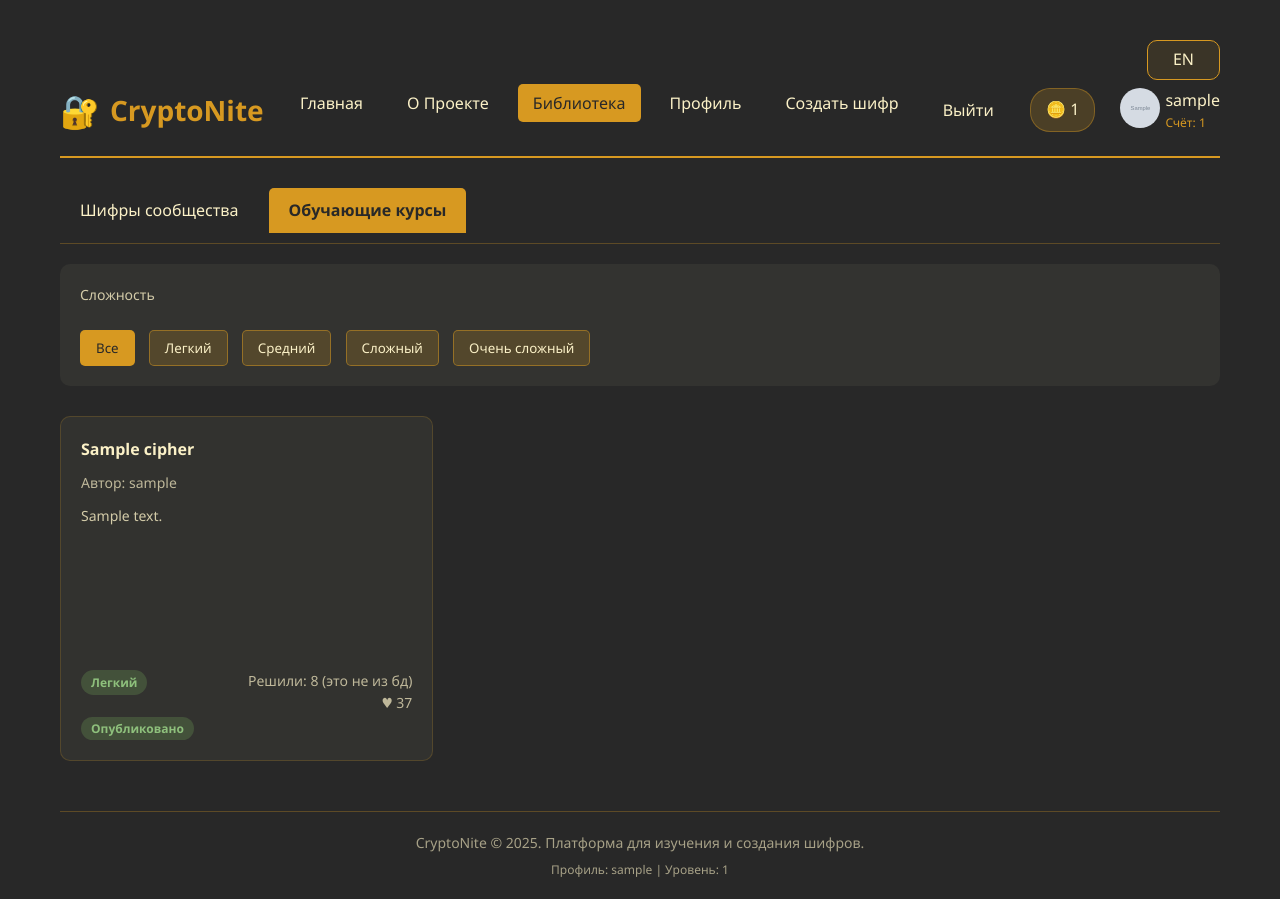
After one commit to v1tush/cryptonite, a Django app: page /ciphers/library_courses/ in a window 1280 px wide. The commit adds this page. Run offline with Django 5.2, Linux system fonts and the light colour scheme; a user stored in the database is signed in; tables that the repository leaves empty hold one stand-in row (values such as "Sample post"); grey boxes marked "Sample" are stand-in pictures.

Commit message:
add libary of ciphers

```diff
--- a/cryptonite/ciphers/urls.py
+++ b/cryptonite/ciphers/urls.py
@@ -15,4 +15,14 @@ urlpatterns = [
         ciphers.views.CreateEditCipher.as_view(),
         name='edit_cipher',
     ),
+    path(
+        'library_courses/',
+        ciphers.views.LibraryCoursesView.as_view(),
+        name='library_courses',
+    ),
+    path(
+        'library_community/',
+        ciphers.views.LibraryCoursesView.as_view(),
+        name='library_community',
+    ),
 ]
--- a/cryptonite/ciphers/views.py
+++ b/cryptonite/ciphers/views.py
@@ -80,4 +80,15 @@ class CreateEditCipher(LoginRequiredMixin, django.views.generic.FormView):
         return self.render_to_response(self.get_context_data(form=form))
 
 
+class LibraryCommunityView(django.views.generic.ListView):
+    model = ciphers.models.Cipher
+    template_name = 'ciphers/libary.html'
+    context_object_name = 'ciphers'
+
+
+class LibraryCoursesView(django.views.generic.ListView):
+    model = ciphers.models.Cipher
+    template_name = 'ciphers/libary.html'
+    context_object_name = 'ciphers'
+
 # ! Реализация views для возможности рещения
--- a/cryptonite/main/views.py
+++ b/cryptonite/main/views.py
@@ -1,7 +1,5 @@
-from django.http import HttpResponse
+from django.shortcuts import render
 
 
 def home(request):
-    return HttpResponse(
-        '<a href="/users/signup/">регистрация (это здесь для удобства)</a>',
-    )
+    return render(request=request, template_name='base.html')
--- a/cryptonite/static_dev/css/create_cipher.css
+++ b/cryptonite/static_dev/css/create_cipher.css
@@ -170,10 +170,10 @@
 }
 
 .hard .difficulty-name {
-    color: #ff1900;
+    color: #fb4934;
 }
 .hard.selected {
-    border-color: #ff1900;
+    border-color: #fb4934;
     background-color: rgba(251, 73, 52, 0.15);
 }
 
--- a/cryptonite/static_dev/css/style.css
+++ b/cryptonite/static_dev/css/style.css
@@ -224,12 +224,23 @@ nav a:hover, nav a.active, .nav-burger a:hover, .nav-burger a.active, .nav-link:
     gap: 20px;
 }
 
-.difficulty {
+.difficulty, .status {
     padding: 3px 10px;
     border-radius: 15px;
     font-size: 12px;
     font-weight: bold;
 }
+
+.status.is-published {
+    background-color: rgba(106, 153, 85, 0.3);
+    color: #8ec07c;
+}
+
+.status.not-is-published {
+    background-color: rgba(215, 153, 33, 0.3);
+    color: #d79921;
+}
+
 
 .difficulty.easy {
     background-color: rgba(106, 153, 85, 0.3);
@@ -244,6 +255,11 @@ nav a:hover, nav a.active, .nav-burger a:hover, .nav-burger a.active, .nav-link:
 .difficulty.hard {
     background-color: rgba(204, 36, 29, 0.3);
     color: #fb4934;
+}
+
+.difficulty.hardcore {
+    color: #9d0006;
+    background-color: rgba(157, 0, 6, 0.15);
 }
 
 footer {
@@ -289,7 +305,7 @@ footer p:nth-child(2){
     font-size: 14px;
     color: rgba(251, 241, 199, 0.8);
     margin-bottom: 15px;
-    height: 100px;
+    height: 150px;
     overflow: hidden;
 }
 
--- a/cryptonite/static_dev/js/libary.js
+++ b/cryptonite/static_dev/js/libary.js
@@ -4,12 +4,10 @@ document.querySelectorAll('.filter-btn').forEach(btn => {
         parent.querySelectorAll('.filter-btn').forEach(b => b.classList.remove('active'));
         this.classList.add('active');
         let difficulty = document.querySelector('.filter-btn.active.difficulty-filter-button').innerHTML;
-        let category = document.querySelector('.filter-btn.active.category-filter-button').innerHTML;
         let ciphers = document.getElementsByClassName('cipher-card');
         for (let i = 0; i < ciphers.length; i++) {
-            let category_cipher = ciphers[i].getAttribute('data-category');
             let difficulty_cipher = ciphers[i].getAttribute('data-difficulty');
-            if ((category_cipher != category & category != 'Все') | (difficulty_cipher != difficulty & difficulty != 'Все')) {
+            if (difficulty_cipher != difficulty & difficulty != 'Все') {
                 ciphers[i].style.display = 'none';
             } else {
                 ciphers[i].style.display = 'block';
--- a/cryptonite/templates/base.html
+++ b/cryptonite/templates/base.html
@@ -10,7 +10,7 @@
         <meta name="viewport" content="width=device-width, initial-scale=1.0">
         <link href="{% static 'css/style.css' %}" rel="stylesheet">
         <link href="{% static 'css/cipher.css' %}" rel="stylesheet">
-        <link href="{% static 'css/libary.css' %}" rel="stylesheet">
+        <link href="{% static 'css/library.css' %}" rel="stylesheet">
         <link href="{% static 'css/main.css' %}" rel="stylesheet">
         <link href="{% static 'css/profile.css' %}" rel="stylesheet">
         <link href="{% static 'css/about.css' %}" rel="stylesheet">
@@ -25,6 +25,7 @@
 
             <main>
                 {% block content %}
+                <div style="display: block; color: #d79921; font-size: 60px; font-weight: bold; text-align: center; padding: 100px 0;">🚧Строительные работы 🛠🚧👷‍♂️</div>
                 {% endblock %}
             </main>
             <footer>
--- /dev/null
+++ b/cryptonite/templates/ciphers/libary.html
@@ -0,0 +1,30 @@
+{% extends 'base.html' %}
+{% load i18n %}
+{% load static %}
+{% block content %}
+<div class="tabs">
+    <a class="tab {% if request.resolver_match.view_name == 'ciphers:library_community' %}active {% endif %}" {% if request.resolver_match.view_name != 'ciphers:library_community' %}href="{% url 'ciphers:library_community' %}"{% endif %}>Шифры сообщества</a>
+    <a class="tab {% if request.resolver_match.view_name == 'ciphers:library_courses' %}active {% endif %}" {% if request.resolver_match.view_name != 'ciphers:library_courses' %}href="{% url 'ciphers:library_courses' %}"{% endif %}>Обучающие курсы</a>
+</div>
+
+<div class="filters">
+    <div class="filter-group">
+        <div class="filter-label">Сложность</div>
+        <div class="filter-buttons">
+            <button class="filter-btn active difficulty-filter-button">Все</button>
+            <button class="filter-btn difficulty-filter-button">Легкий</button>
+            <button class="filter-btn difficulty-filter-button">Средний</button>
+            <button class="filter-btn difficulty-filter-button">Сложный</button>
+            <button class="filter-btn difficulty-filter-button">Очень сложный</button>
+        </div>
+    </div>
+</div>
+
+<div class="cipher-grid">
+    {% for i in ciphers.all %}
+        {% include 'includes/cipher-card.html' with cipher=i %}
+    {% endfor %}
+</div>
+<script src="{% static 'js/libary.js' %}"></script>
+<script src="{% static 'js/common.js' %}"></script>
+{% endblock %}
--- /dev/null
+++ b/cryptonite/templates/includes/cipher-card.html
@@ -0,0 +1,22 @@
+{% load static %}
+{% load i18n %}
+<div data-difficulty="{% if cipher.difficulty == 1 %}Легкий{% elif cipher.difficulty == 2 %}Средний{% elif cipher.difficulty == 3 %}Сложный{% else %}Очень сложный{% endif %}" class="cipher-card">
+    <h4>{{cipher.title}}</h4>
+    <div class="cipher-author">Автор: {{cipher.author.username}}</div>
+    <p class="cipher-desc">{{cipher.description}}</p>
+    <div class="cipher-meta">
+        <div>
+            <div class="difficulty {% if cipher.difficulty == 1 %}easy{% elif cipher.difficulty == 2 %}medium{% elif cipher.difficulty == 3 %}hard{% else %}hardcore{% endif %}">{% if cipher.difficulty == 1 %}Легкий{% elif cipher.difficulty == 2 %}Средний{% elif cipher.difficulty == 3 %}Сложный{% else %}Очень Сложный{% endif %}</div>
+        </div>
+        <div class="stats">
+            <div>Решили: 8 (это не из бд)</div>
+            <div data-like="0" class="likes">♥ 37</div>
+        </div>
+    </div>
+    {% if user.id != cipher.author.id %}
+        <a href="" class="btn btn-small btn-cipher">РЕШИТЬ</a>
+    {% else %}
+        <a href="" class="status {% if cipher.is_published %} is-published {% else %} not-is-published {% endif %}">{% if cipher.is_published %} Опубликовано {% else %} На модерации {% endif %}</a>
+    {% endif %}
+</div>
+<script src="{% static 'js/common.js' %}"></script>
--- a/cryptonite/templates/includes/header.html
+++ b/cryptonite/templates/includes/header.html
@@ -11,12 +11,12 @@
 
     <nav>
         <ul>
-            <li><a {% if request.resolver_match.view_name == 'main:main' %} class="active" disabled{% endif %} href="{% url 'main:main' %}">Главная</a></li>
-            <li><a {% if request.resolver_match.view_name == 'about:about' %} class="active" disabled{% endif %} href="{% url 'about:about' %}">О Проекте</a></li>
-            <li><a {% if request.resolver_match.view_name == '' %} class="active" disabled{% endif %} href="">Библиотека</a></li>
+            <li><a {% if request.resolver_match.view_name == 'main:main' %} class="active" {% else %} href="{% url 'main:main' %}"{% endif %}>Главная</a></li>
+            <li><a {% if request.resolver_match.view_name == 'about:about' %} class="active" {% else %}href="{% url 'about:about' %}"{% endif %}>О Проекте</a></li>
+            <li><a {% if request.resolver_match.view_name == 'ciphers:library_community' or  request.resolver_match.view_name == 'ciphers:library_courses'%} class="active" {% else %}href="{% url 'ciphers:library_community' %}"{% endif %}>Библиотека</a></li>
             {% if user.is_authenticated %}
-                <li><a {% if request.resolver_match.view_name == 'users:profile' %} class="active" disabled{% endif %} href="{% url 'users:profile' %}">Профиль</a></li>
-                <li><a {% if request.resolver_match.view_name == 'ciphers:create_cipher' %} class="active" disabled{% endif %} href="{% url 'ciphers:create_cipher' %}">Создать шифр</a></li>
+                <li><a {% if request.resolver_match.view_name == 'users:profile' %} class="active" {% else %}href="{% url 'users:profile' %}"{% endif %}>Профиль</a></li>
+                <li><a {% if request.resolver_match.view_name == 'ciphers:create_cipher'%} class="active" {% else %}href="{% url 'ciphers:create_cipher' %}"{% endif %}>Создать шифр</a></li>
                 <li>
                     <form method="post" action="{% url 'users:logout' %}">
                         {% csrf_token %}
@@ -43,7 +43,7 @@
             </div>
             <div>
                 <div class="avatar-and-username">
-                    <div class="avatar"><img src="{% if user.avatar %} {{ user.avatar }} {% else %} {% static 'images/avatar.jpg' %} {% endif %}"></div>
+                    <div class="avatar"><a style="display: inline-block; width: 40px; height: 40px;" href="{% url 'users:profile' %}"><img src="{% if user.avatar %} {{ user.avatar }} {% else %} {% static 'images/avatar.jpg' %} {% endif %}"></a></div>
                     <div>
                         <div>{{ user.username }}</div>
                         <div class="user-rating">Счёт: {{ user.xp }}</div>
@@ -55,20 +55,24 @@
 </div>
 <div id="nav-burger" class="nav-burger" hidden>
     <ul>
-        <li><a {% if request.resolver_match.view_name == 'main:main' %} class="active" disabled{% endif %} href="{% url 'main:main' %}">Главная</a></li>
-        <li><a {% if request.resolver_match.view_name == 'about:about' %} class="active" disabled{% endif %} href="{% url 'about:about' %}">О Проекте</a></li>
-        <li><a {% if request.resolver_match.view_name == '' %} class="active" disabled{% endif %} href="">Библиотека</a></li>
+        <li><a {% if request.resolver_match.view_name == 'main:main' %} class="active" {% else %} href="{% url 'main:main' %}"{% endif %}>Главная</a></li>
+        <li><a {% if request.resolver_match.view_name == 'about:about' %} class="active" {% else %}href="{% url 'about:about' %}"{% endif %}>О Проекте</a></li>
+        <li><a {% if request.resolver_match.view_name == 'ciphers:library_community' or  request.resolver_match.view_name == 'ciphers:library_courses'%} class="active" {% else %}href="{% url 'ciphers:library_community' %}"{% endif %}>Библиотека</a></li>
         {% if user.is_authenticated %}
-            <li><a {% if request.resolver_match.view_name == 'users:profile' %} class="active" disabled{% endif %} href="{% url 'users:profile' %}">Профиль</a></li>
-            <li><a {% if request.resolver_match.view_name == 'ciphers:create_cipher' %} class="active" disabled{% endif %} href="{% url 'ciphers:create_cipher' %}">Создать шифр</a></li>
+            <li><a {% if request.resolver_match.view_name == 'users:profile' %} class="active" {% else %}href="{% url 'users:profile' %}"{% endif %}>Профиль</a></li>
+            <li><a {% if request.resolver_match.view_name == 'ciphers:create_cipher'%} class="active" {% else %}href="{% url 'ciphers:create_cipher' %}"{% endif %}>Создать шифр</a></li>
             <li>
                 <form method="post" action="{% url 'users:logout' %}">
                     {% csrf_token %}
-                    <button class="nav-link" type="submit">Выйти</button>
+                    <button class="nav-link" type="submit"><span>Выйти</span></button>
                 </form>
             </li>
         {% else %}
-            <li><a href="{% url 'users:login' %}">Войти</a></li>
+            {% if request.resolver_match.view_name == 'users:login' %}
+                <li><a href="{% url 'users:signup' %}">Регистрация</a></li>
+            {% else %}
+                <li><a href="{% url 'users:login' %}">Войти</a></li>
+            {% endif %}
         {% endif %}
     </ul>
 </div>
--- a/cryptonite/templates/users/profile.html
+++ b/cryptonite/templates/users/profile.html
@@ -55,7 +55,7 @@
     <h3 class="section-title">СОЗДАННЫЕ ШИФРЫ</h3>
     <div class="cipher-grid">
         {% for i in user.ciphers.all %}
-            {% include 'includes/form.html' with cipher=i %}
+            {% include 'includes/cipher-card.html' with cipher=i %}
         {% endfor %}
     </div>
 </div>
```
